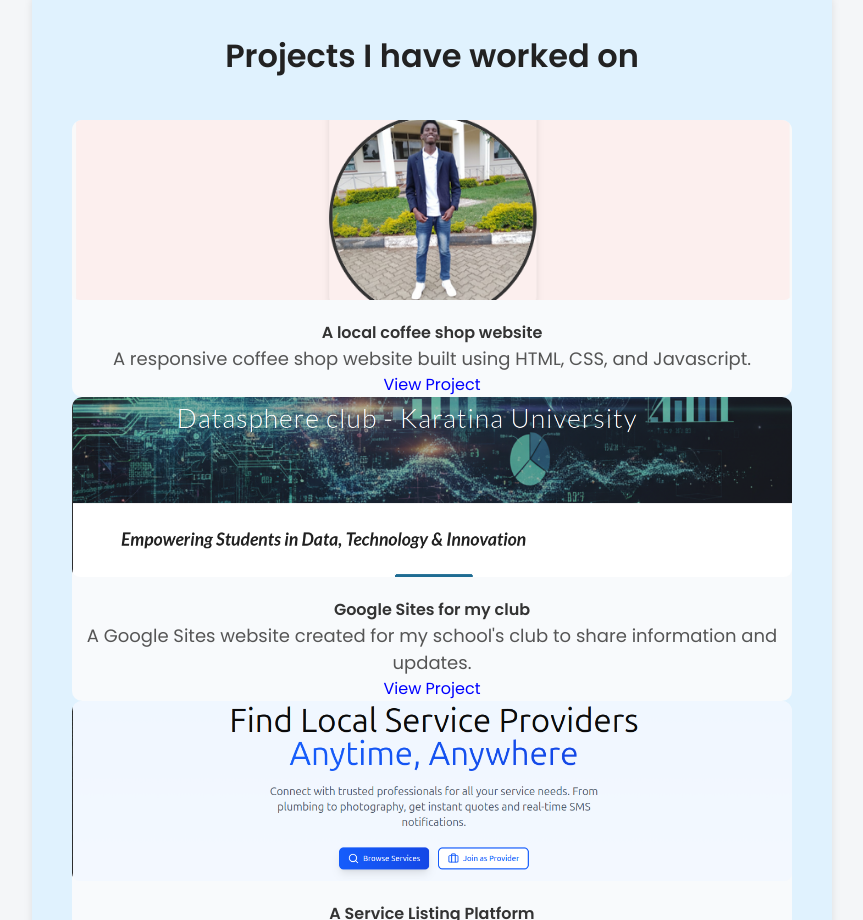
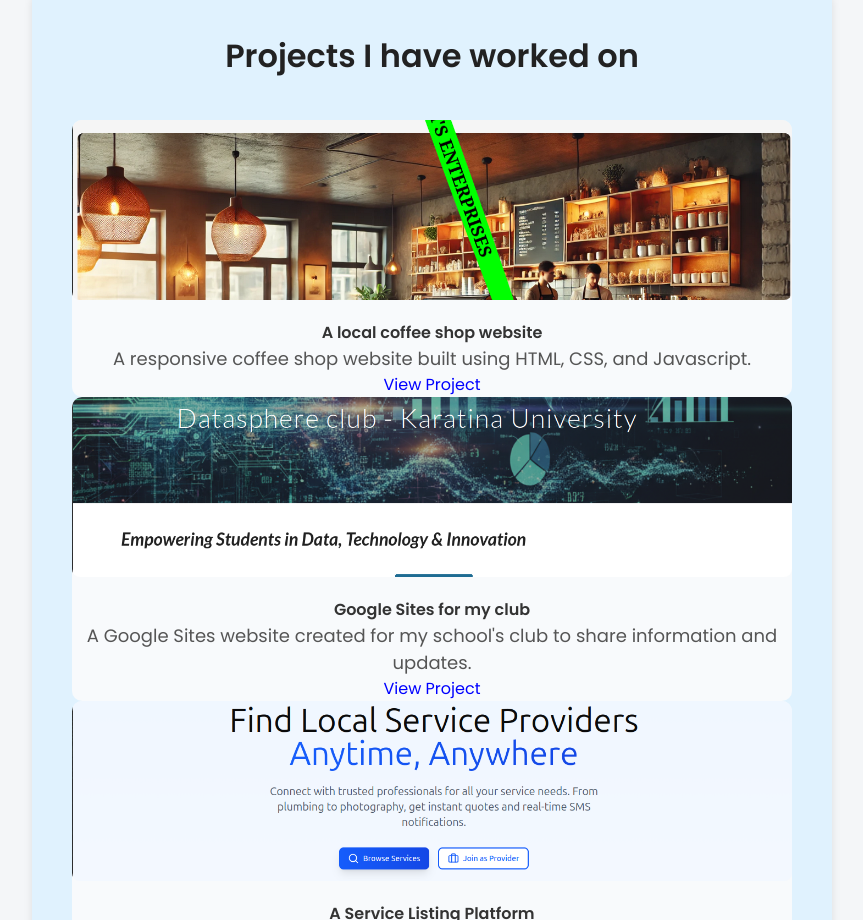
Before and after one commit to Ngui706/Web-Portfolio, a plain HTML site: page index.html in a window 1280 px wide. Shown: the part 900-1820 px from the top of the page, without its empty margins (208-1071 px from the left). Drawn offline with Linux system fonts and the light colour scheme.

Commit message:
Update index.html

```diff
--- a/index.html
+++ b/index.html
@@ -56,7 +56,7 @@
         <h2> Projects I have worked on </h2>
         <div class ="projects-grid">
             <div class = "project-card">
-            <img src = "project1.png" alt="Project 1">
+            <img src = "project11.png" alt="Project 1">
             <h4>A local coffee shop website</h4>
             <p>A responsive coffee shop website built using HTML, CSS, and Javascript.</p>
              <a href="https://steve050-carl.github.io/Voh-Enterprises/">View Project</a>
```
